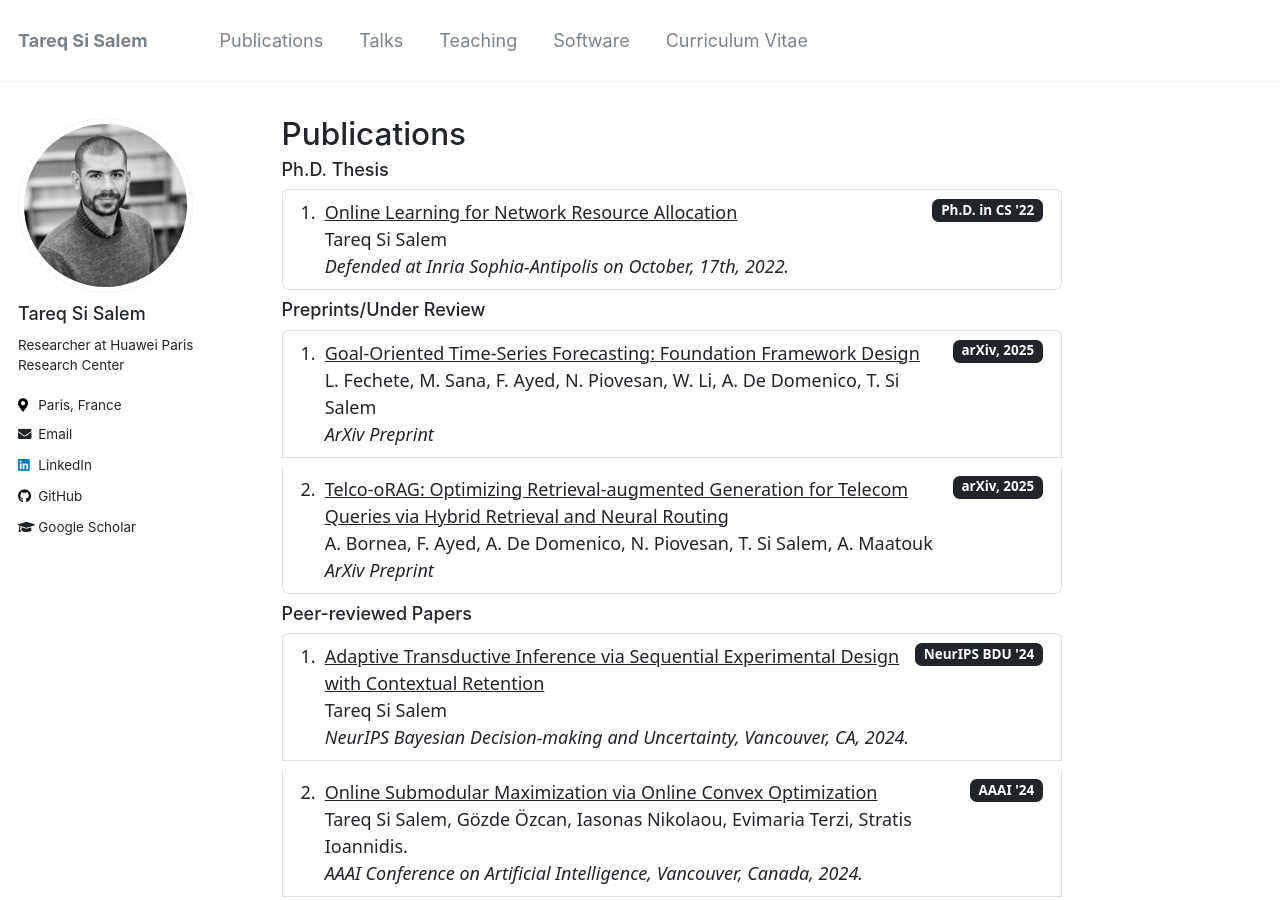
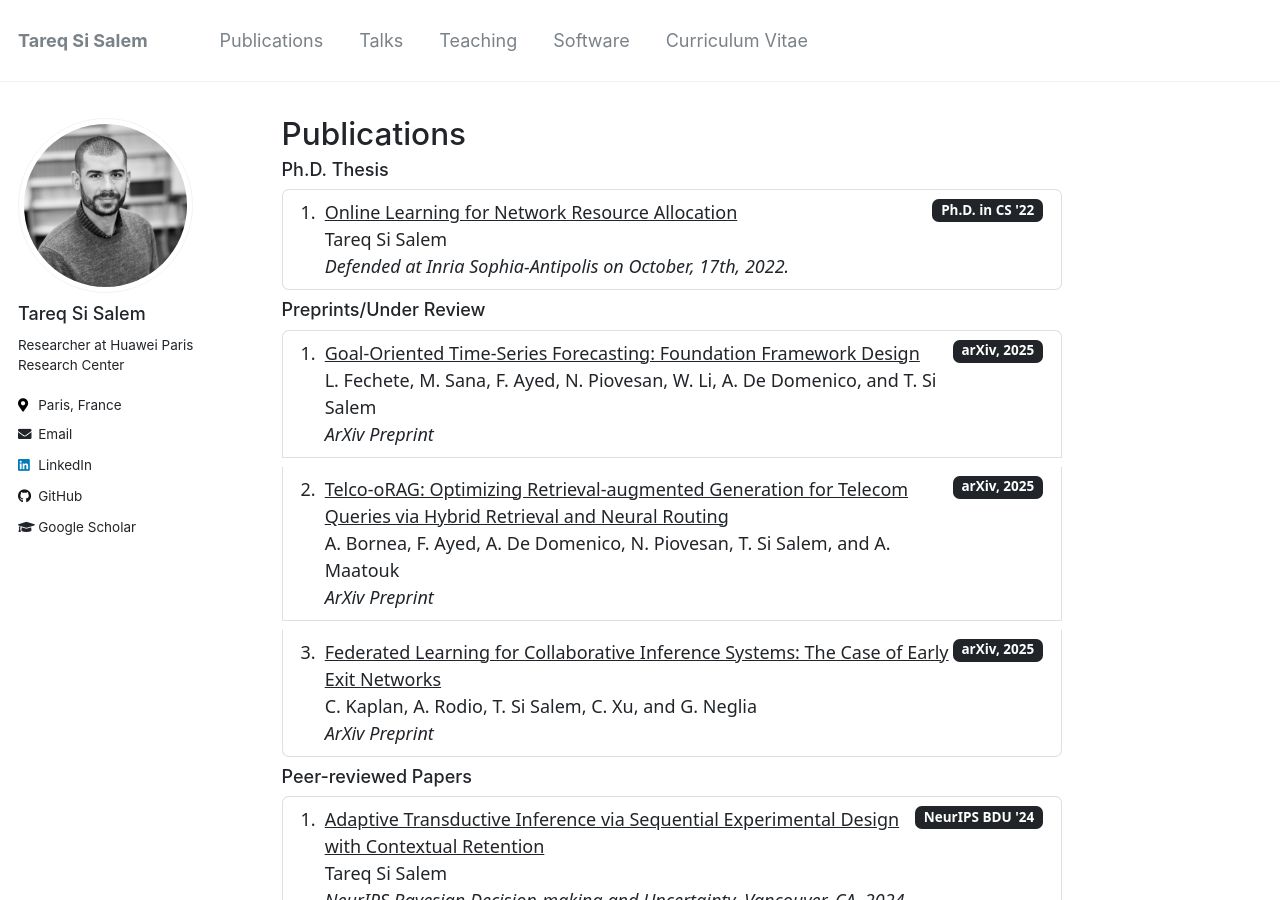
Before and after one commit to tareq-si-salem/tareq-si-salem.github.io, a Jekyll site: the page built from _pages/publications.md, in a window 1280 px wide and 900 px high. Built offline with Jekyll 4.4.1, drawn with Linux system fonts in a browser that asks for light colours.

Commit message:
Update publications.md

```diff
--- a/_pages/publications.md
+++ b/_pages/publications.md
@@ -29,7 +29,7 @@ Tareq Si Salem<br><i>
 <li class="list-group-item d-flex justify-content-between align-items-start">
          <div class="ms-2 me-auto">
      <a class="link-dark" href="https://arxiv.org/pdf/2504.17493">Goal-Oriented Time-Series Forecasting: Foundation Framework Design</a> <br>
-L. Fechete, M. Sana, F. Ayed, N. Piovesan, W. Li, A. De Domenico, T. Si Salem <br><i>
+L. Fechete, M. Sana, F. Ayed, N. Piovesan, W. Li, A. De Domenico, and T. Si Salem <br><i>
             ArXiv Preprint</i>
          </div>
     <span class="badge bg-dark">arXiv, 2025</span>
@@ -37,12 +37,19 @@ L. Fechete, M. Sana, F. Ayed, N. Piovesan, W. Li, A. De Domenico, T. Si Salem <b
   <li class="list-group-item d-flex justify-content-between align-items-start">
          <div class="ms-2 me-auto">
      <a class="link-dark" href="https://arxiv.org/pdf/2505.11856">Telco-oRAG: Optimizing Retrieval-augmented Generation for Telecom Queries via Hybrid Retrieval and Neural Routing</a> <br>
-A. Bornea, F. Ayed, A. De Domenico, N. Piovesan, T. Si Salem, A. Maatouk<br><i>
+A. Bornea, F. Ayed, A. De Domenico, N. Piovesan, T. Si Salem, and A. Maatouk<br><i>
             ArXiv Preprint</i>
          </div>
     <span class="badge bg-dark">arXiv, 2025</span>
   </li>
-
+<li class="list-group-item d-flex justify-content-between align-items-start">
+         <div class="ms-2 me-auto">
+     <a class="link-dark" href="https://arxiv.org/pdf/2405.04249">Federated Learning for Collaborative Inference Systems: The Case of Early Exit Networks</a> <br>
+C. Kaplan, A. Rodio, T. Si Salem, C. Xu, and G. Neglia <br><i>
+            ArXiv Preprint</i>
+         </div>
+    <span class="badge bg-dark">arXiv, 2025</span>
+  </li>
 </ol>
 <h6>Peer-reviewed Papers</h6>
 <ol class="list-group list-group-numbered">
```
